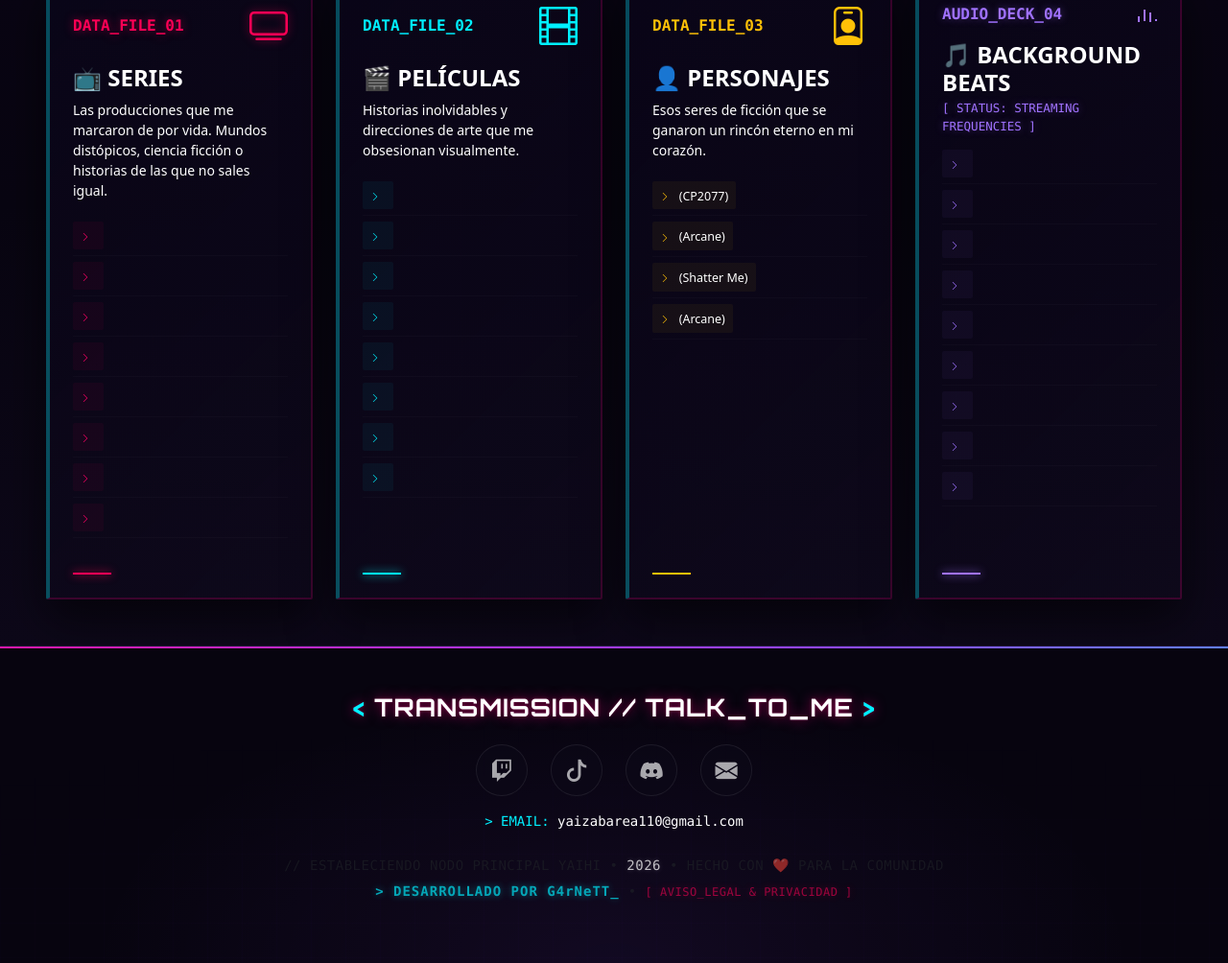
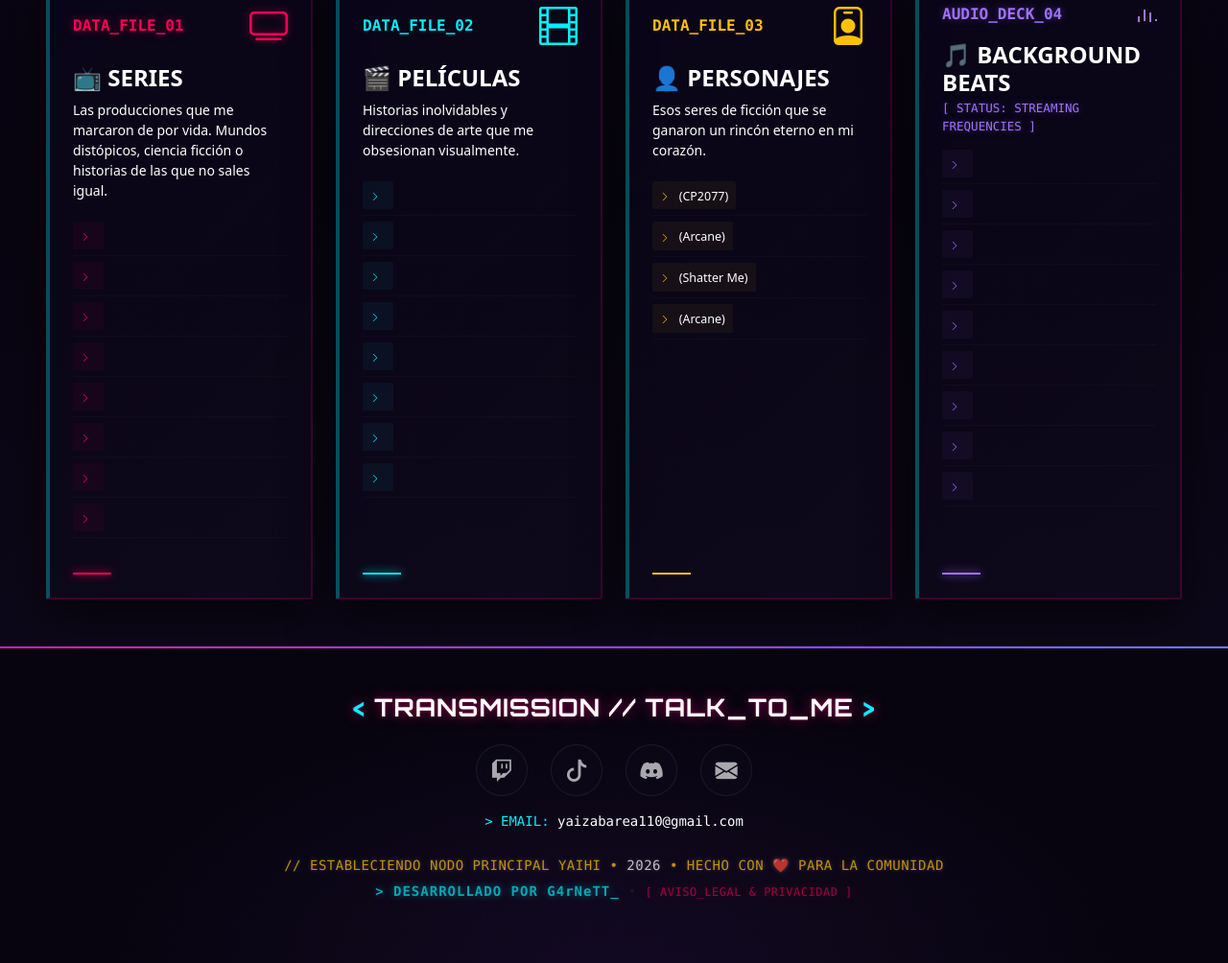
Before and after one commit to bigtikett/blog-libros-twitch, a plain HTML site: page frontend/index.html in a window 1280 px wide. Shown: the part 6519-7523 px from the top of the page at 96% size. Drawn offline with nearby package versions, Linux system fonts and the light colour scheme; no server answers.

Commit message:
Añadido brillo amarillo neón al nodo principal del footer

```diff
--- a/frontend/index.html
+++ b/frontend/index.html
@@ -1160,7 +1160,7 @@
       </div>
 
       <p class="font-monospace text-muted small mt-4 footer-credits">
-        // ESTABLECIENDO NODO PRINCIPAL YAIHI • <span class="text-white">2026</span> • HECHO CON ❤️ PARA LA COMUNIDAD <br>
+        <span class="text-glow-warning">// ESTABLECIENDO NODO PRINCIPAL YAIHI • <span class="text-white">2026</span> • HECHO CON ❤️ PARA LA COMUNIDAD</span> <br>
         <span class="text-neon-cyan dev-credits">&gt; DESARROLLADO POR G4rNeTT_</span> •
         <a href="/legal.html" class="text-neon-magenta text-decoration-none footer-legal-link">[ AVISO_LEGAL & PRIVACIDAD ]</a>
       </p>
```
